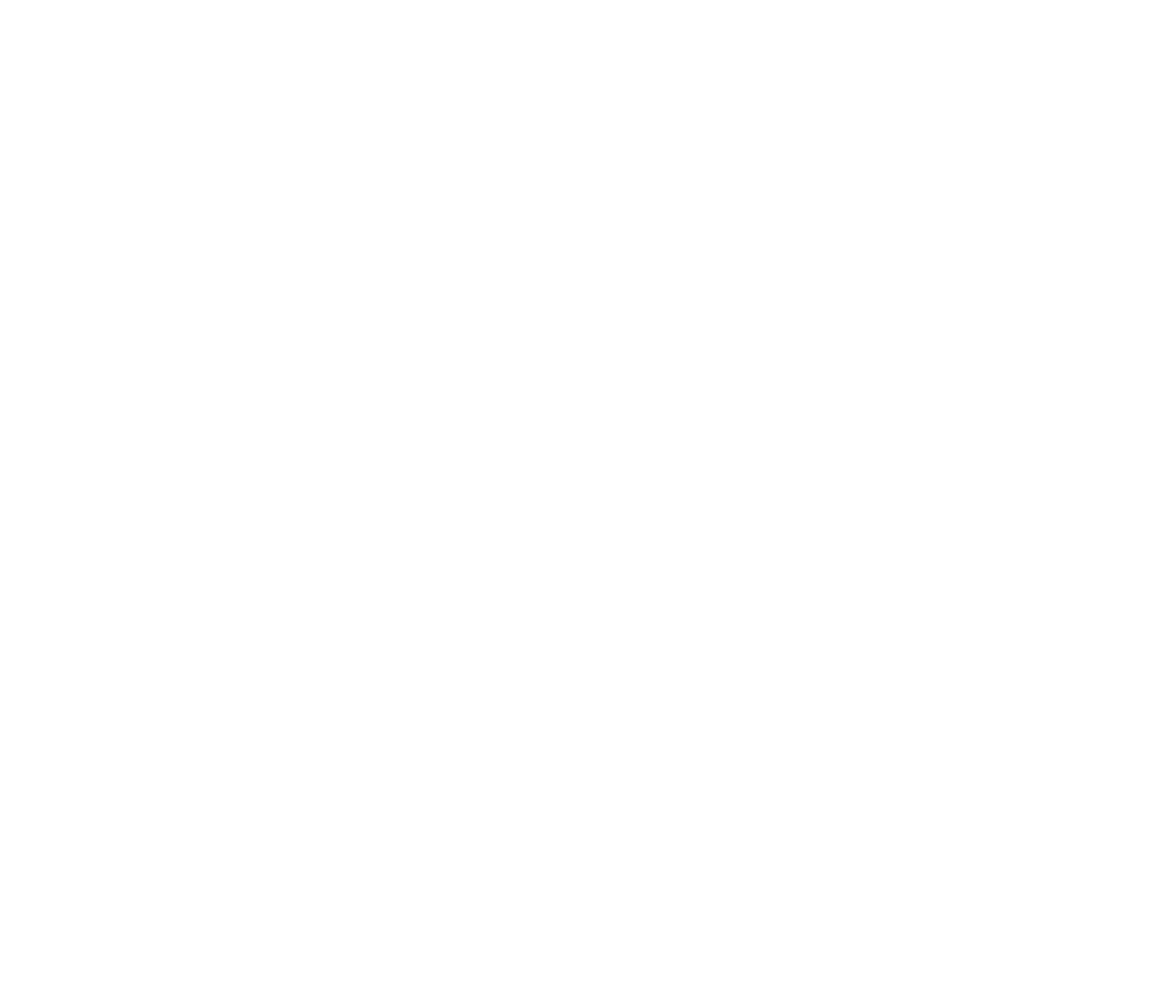
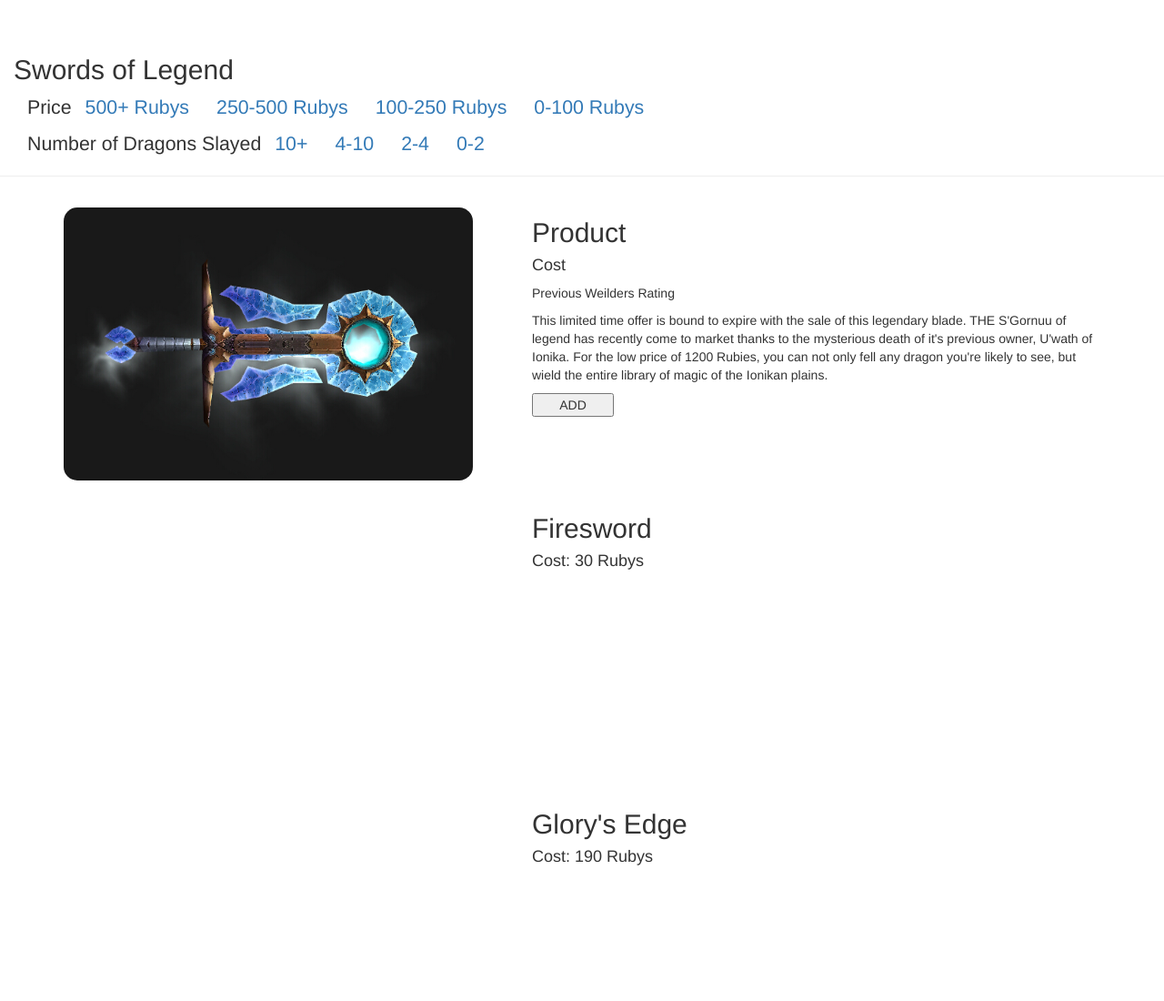
Before and after one commit to NickSugar/KnuthEcommerce, a plain HTML site: page public/products.html in a window 1280 px wide. Shown: the top 1100 px of the page at 91% size. Before the commit the page ends 800 px from the top, so only its background shows below. Drawn offline with nearby package versions, Linux system fonts and the light colour scheme.

Commit message:
added CSS for products, JS for products, and HTML updates for products

```diff
--- a/public/products.html
+++ b/public/products.html
@@ -7,13 +7,46 @@
     <link rel="stylesheet" href="https://maxcdn.bootstrapcdn.com/bootstrap/3.3.7/css/bootstrap.min.css" integrity="sha384-BVYiiSIFeK1dGmJRAkycuHAHRg32OmUcww7on3RYdg4Va+PmSTsz/K68vbdEjh4u" crossorigin="anonymous">
     <link rel="stylesheet" href="https://maxcdn.bootstrapcdn.com/bootstrap/3.3.7/css/bootstrap-theme.min.css" integrity="sha384-rHyoN1iRsVXV4nD0JutlnGaslCJuC7uwjduW9SVrLvRYooPp2bWYgmgJQIXwl/Sp" crossorigin="anonymous">
     <link rel="stylesheet" href="./style/main.css">
+    <script type="text/javascript" src="https://cdnjs.cloudflare.com/ajax/libs/require.js/2.3.2/require.js">
+
+    </script>
 
     <title>Unit 1 Project - eCommerce Site</title>
 
   </head>
 
   <body>
-
+    <header class="page-header container-fluid">
+      <h2>Swords of Legend</h2>
+      <ul style="list-style-type: none" class="container-fluid liInline">
+        Price
+        <a href="#"><li class="productli">0-100 Rubys</li></a>
+        <a href="#"><li class="productli">100-250 Rubys</li></a>
+        <a href="#"><li class="productli">250-500 Rubys</li></a>
+        <a href="#"><li class="productli">500+ Rubys</li></a>
+      </ul>
+      <ul style="list-style-type: none" class="container-fluid liInline">
+        Number of Dragons Slayed
+        <a href="#"><li class="productli">0-2</li></a>
+        <a href="#"><li class="productli">2-4</li></a>
+        <a href="#"><li class="productli">4-10</li></a>
+        <a href="#"><li class="productli">10+</li></a>
+      </ul>
+    </header>
+    <main class="container-fluid row mainheight">
+      <section class="col-12 product container">
+        <div class="productImage">
+          <img class="containerImage"src="./images/spell.jpg" alt="test">
+        </div>
+        <h2>Product</h2>
+        <h4>Cost</h4>
+        <p>Previous Weilders Rating</p>
+        <p>
+          This limited time offer is bound to expire with the sale of this legendary blade.  THE S'Gornuu of legend has recently come to market thanks to the mysterious death of it's previous owner, U'wath of Ionika.  For the low price of 1200 Rubies, you can not only fell any dragon you're likely to see, but wield the entire library of magic of the Ionikan plains.
+        </p>
+        <button type="button" name="Add to Cart" class="addButton">ADD</button>
+      </section>
+    </main>
 
     <script src="https://ajax.googleapis.com/ajax/libs/jquery/1.12.4/jquery.min.js"></script>
     <script src="https://maxcdn.bootstrapcdn.com/bootstrap/3.3.7/js/bootstrap.min.js" integrity="sha384-Tc5IQib027qvyjSMfHjOMaLkfuWVxZxUPnCJA7l2mCWNIpG9mGCD8wGNIcPD7Txa" crossorigin="anonymous"></script>
--- a/public/scripts/app.js
+++ b/public/scripts/app.js
@@ -0,0 +1,119 @@
+$(document).ready(function () {
+
+  var productImages = [
+    "http://placehold.it/400x400",
+    "http://placehold.it/401x400",
+    "http://placehold.it/402x400",
+    "http://placehold.it/403x400",
+    "http://placehold.it/404x400",
+    "http://placehold.it/405x400"
+  ]
+
+  $('.carousel').attr('src', productImages[0])
+  var scroll = setInterval(carouselRight, 5000)
+
+  function carouselRight () {
+    var firstImage = productImages.shift()
+    productImages.push(firstImage)
+    $('.carousel').attr('src', productImages[0])
+  }
+  $('.rightCarousel').on('click', function(){
+    clearInterval(scroll);
+    carouselRight();
+    scroll = setInterval(carouselRight, 5000);
+  })
+
+  function carouselLeft () {
+    var firstImage = productImages.pop()
+    productImages.unshift(firstImage)
+    $('.carousel').attr('src', productImages[0])
+  }
+  $('.leftCarousel').on('click', function () {
+    clearInterval(scroll);
+    carouselLeft();
+    scroll = setInterval(carouselRight, 5000);
+  })
+
+var object = {
+  "Firesword": {
+    'Price': 30,
+    "Description": "A fine sword direct from the fiery bowels of Un'Goro.  Good for vanquishing Dragons ranging from green to blue magics",
+    "Image" : "",
+    "Stars" : 3.5,
+    "Maker" : "Yvalo D'gnon",
+    "Id" : 1,
+    "Slayed" : "Youmenel (Green), Ioklax (Blue)"
+  },
+  "Glory's Edge": {
+    'Price': 190,
+    "Description": "Forged with both 'Heaven's Light' and 'Angel Fur', this tried and true blade will cleave in twain any black dragon you may stumble upon.",
+    "Image" : "",
+    "Stars" : 4,
+    "Maker" : "Kol-Nor the Proud; Glad usurper of crowns, Trampler of fields, and Master of locks.",
+    "Id": 2,
+    "Slayed": "Zyz'zemez (Black), Oliapin (Silver), Alipin (Gold)"
+  },
+  "Hammer of Machesney": {
+    "Price": 460,
+    "Description": "A brute force bludgeon with the power to lay fallow fertile fields of whelplings.  Best if used after storing in a cave of mysteries for 4-10 eons.",
+    "Image": "",
+    "Stars": 3,
+    "Maker": "Pzb VII, Seventh Johan of this age, Forge of Souls, Keeper of Fire",
+    "Id" : 3,
+    "Slayed": "The Crimson Rookery (Red;Nest)"
+  },
+  "Copper Sword": {
+    "Price": 10,
+    "Description": "A hearty begginers blade for practice in slaysmanship.  Not recomended for any dragons over the age of 1 yr.  Crafted by SwordsNBlades in Lower Nythernia, every neophyte needs thier first sword.  This one wil do.",
+    "Image": "",
+    "Stars": 1.5,
+    "Maker": "Sword Xpeller 2000",
+    "Id": 4,
+    "Slayed": "N/A"
+  },
+  "S'Gornuu, Spellblade of the Azure Order" : {
+    "Price": 1200,
+    "Description": "This limited time offer is bound to expire with the sale of this legendary blade.  THE S'Gornuu of legend has recently come to market thanks to the mysterious death of it's previous owner, U'wath of Ionika.  For the low price of 1200 Rubies, you can not only fell any dragon you're likely to see, but wield the entire library of magic of the Ionikan plains.",
+    "Image": "",
+    "Stars": 5,
+    "Maker": "Z'xytmytryx the All-seeing, Sky-prince of Utan",
+    "Id": 5,
+    "Slayed": "Countless numbers through all manifestations of time and place.  Est. 2000+"
+  },
+  "Iron Reaver": {
+    "Price": 300,
+    "Description": "A blade for the slayer on a budget.  With this sturdy edge, any man can kill wyvern's like a heralded 'Knight of the 6 Crowns'.  Great for nuisance dragons that are terrorizing crops, livestock, or the landed gentry.",
+    "Image": "",
+    "Stars": 3,
+    "Maker": "Grenvel the Smith",
+    "Id": 6,
+    "Slayed": "N/A"
+  },
+}
+
+function generateSection() {
+  var counter = 1
+  for(var prop in object) {
+    var $sec = $('<section>', {id: "blade"+counter, "class": "col-12 product container"});
+    $('main').append($sec);
+    var $div = $('<div>', {"class": "productImage"});
+    $("#blade"+counter).append($div)
+    var $h2 = $('<h2>').text(prop)
+    $("#blade"+counter).append($h2)
+    var $h4 = $('<h4>').text('Cost: ' + object[prop]['Price'] + ' Rubys')
+    $("#blade"+counter).append($h4)
+    counter++
+  }
+}
+
+
+function generateItems() {
+  generateSection()
+};
+
+generateItems();
+
+function filterResults() {
+
+}
+})
--- a/public/style/main.css
+++ b/public/style/main.css
@@ -0,0 +1,63 @@
+.flexCon {
+  display: flex;
+  align-items: center;
+  justify-content: space-around;
+}
+
+.carousel {
+  height: 300px;
+  width: 600px;
+  border-radius: 15px;
+}
+
+.product {
+  height: 320px;
+  margin-top: 5px;
+}
+.help {
+  border-color: red;
+  border-width: 2px;
+  border-style: solid;
+}
+.mainheight {
+  height: 500px
+  overflow: auto;
+}
+.productImage {
+  height: 300px;
+  width: 500px;
+  float: left;
+  margin-top: 9px;
+  margin-right: 15px;
+}
+
+.containerImage {
+  max-width: 500px;
+  max-height: 300px;
+  border-radius: 15px;
+}
+
+.productHeader {
+  height: 50px;
+  width: 600px;
+}
+
+.productDescription {
+  height: 130px;
+}
+
+.addButton {
+  width: 90px;
+  height: 40px:
+}
+
+.liInline {
+  display: inline-block;
+  text-align: center;
+  font-size: 16pt;
+}
+
+.productli {
+  float: right;
+  margin: 0 15px 0 15px
+}
```
Also changed, not shown: public/scripts/products.json (+7 -8 lines), Images/Fire.png (added), Images/Glory.jpg (added), Images/Hammer.jpg (added), Images/Iron.png (added), Images/Spell.jpg (added), 2 other files.
